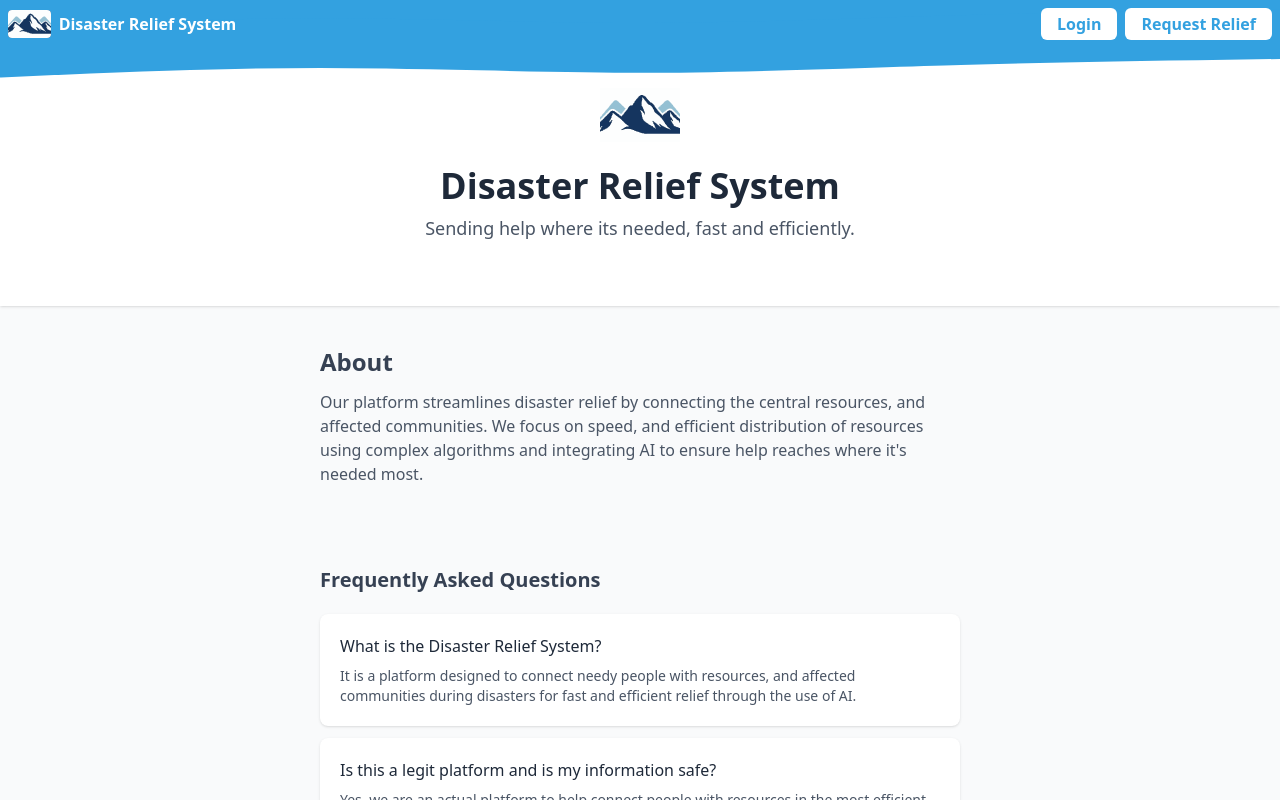
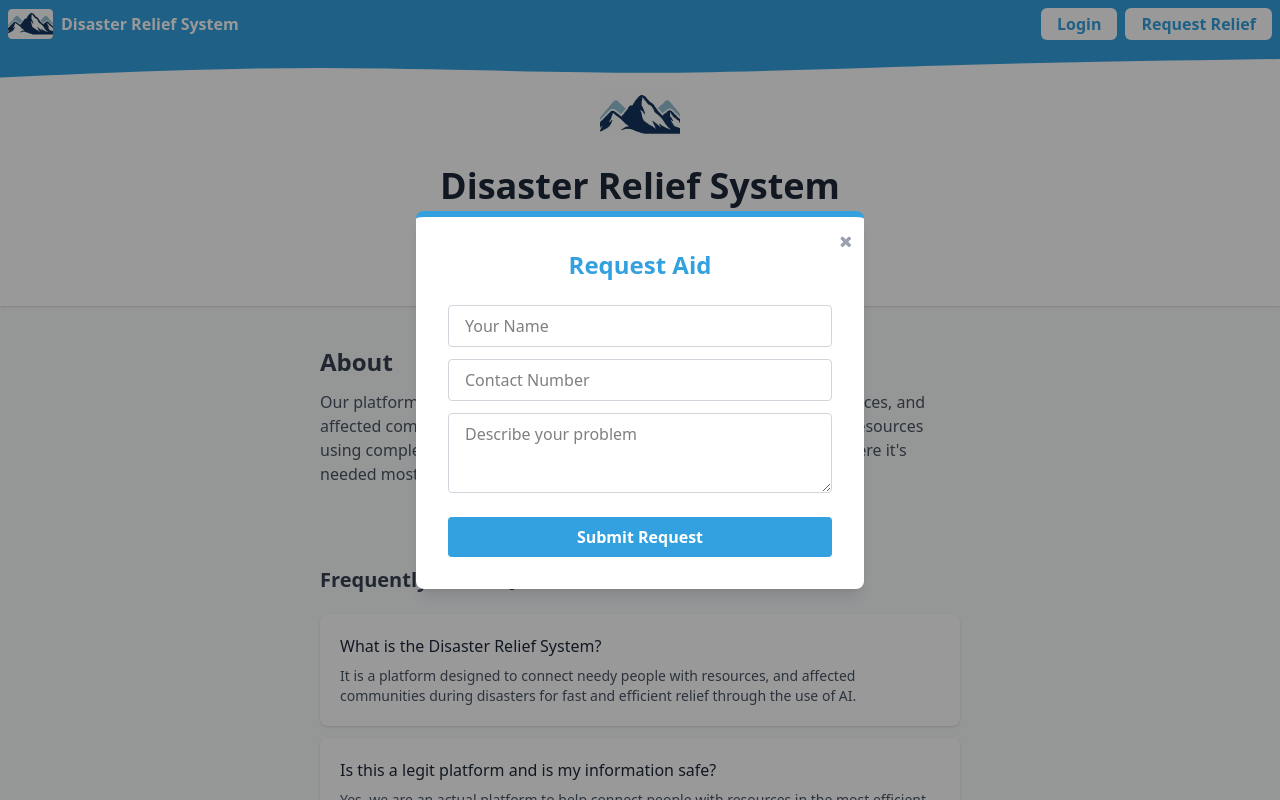
Before and after one commit to ar-rana/Disaster-Relief-System, a React (Vite) app in the folder client/: page / in a window 1280 px wide. Both pictures are taken after a click on the button "Request Relief". Shown: the top 800 px of the page. Built offline with nearby package versions, Linux system fonts and the light colour scheme.

Commit message:
added relief request modal

```diff
--- a/client/src/components/Navbar.jsx
+++ b/client/src/components/Navbar.jsx
@@ -1,26 +1,35 @@
-import React from "react";
+import React, { useState } from "react";
 import logo from "../../public/mountain_logo.svg";
 import nav_wave from "../assets/nav_wave2.svg";
+import RequestAid from "./RequestAid";
 
 const Navbar = () => {
+  const [isOpen, setOpen] = useState(false);
+
   return (
     <div className="fixed top-0 flex w-full h-12 bg-[#33A1E0] z-1001">
       <div className="p-2 h-full w-1/2 flex gap-2 items-center">
-            <img className="h-[90%] rounded-sm" src={logo} alt="logo" />
+        <a className="h-[95%]" href="/">
+          <img className="h-full rounded-sm" src={logo} alt="logo" />
+        </a>
         <p className="font-bold text-white">Disaster Relief System</p>
       </div>
       <div className="p-2 h-full w-1/2 flex gap-2 items-center justify-end">
         <a
-                className="px-4 py-1 bg-white text-[#33A1E0] font-bold rounded-md hover:bg-[#33A1E0] hover:text-white transition"
-                href="#"
+          className="px-4 py-1 bg-white text-[#33A1E0] font-bold rounded-md hover:bg-[#33A1E0] hover:text-white"
+          href="/loginandregister"
         >
           Login
         </a>
-            <button className="px-4 py-1 cursor-pointer bg-white text-[#33A1E0] font-bold rounded-md hover:bg-[#33A1E0] hover:text-white transition">
+        <button
+          className="px-4 py-1 cursor-pointer bg-white text-[#33A1E0] font-bold rounded-md hover:bg-[#33A1E0] hover:text-white"
+          onClick={() => setOpen((prev) => !prev)}
+        >
           Request Relief
         </button>
       </div>
       <img className="fixed top-[-10] w-full z-[-1]" src={nav_wave} alt="nav" />
+      <RequestAid isOpen={isOpen} setOpen={setOpen} />
     </div>
   );
 };
--- /dev/null
+++ b/client/src/components/RequestAid.jsx
@@ -0,0 +1,74 @@
+import React, { useState } from "react";
+
+const RequestAid = ({ isOpen, setOpen }) => {
+    const [location, setLocation] = useState([]);
+    const [warning, setWarning] = useState("");
+
+    const [name, setName] = useState("");
+    const [poc, setPoc] = useState("");
+    const [description, setDescription] = useState("");
+
+	if (!isOpen) return null;
+
+	const handleSubmit = (e) => {
+		e.preventDefault();
+
+
+	};
+
+	return (
+		<div className="fixed inset-0 z-50 flex items-center justify-center">
+			<div
+				className="absolute inset-0 bg-black opacity-40"
+			></div>
+			<div className="relative bg-white rounded-lg shadow-lg p-8 w-full max-w-md z-10" style={{ borderTop: "6px solid #33A1E0" }}>
+				<button
+					className="absolute top-3 right-3 text-gray-400 hover:text-gray-700"
+					onClick={() => setOpen(false)}
+					aria-label="Close"
+				>
+					<span className="fa fa-times" />
+				</button>
+				<h2 className="text-2xl font-bold mb-6 text-[#33A1E0] text-center">Request Aid</h2>
+				<form className="flex flex-col gap-3" onSubmit={handleSubmit}>
+					<input
+						type="text"
+						name="name"
+						value={name}
+						onChange={(e) => setName(e.target.value)}
+						placeholder="Your Name"
+						className="border border-gray-300 rounded px-4 py-2 focus:outline-none focus:border-[#33A1E0]"
+						required
+					/>
+					<input
+						type="number"
+						name="poc"
+						value={poc}
+						onChange={(e) => setPoc(e.target.value)}
+						placeholder="Contact Number"
+						className="border border-gray-300 rounded px-4 py-2 focus:outline-none focus:border-[#33A1E0]"
+						required
+					/>
+					<textarea
+						name="description"
+						value={description}
+						onChange={(e) => setDescription(e.target.value)}
+						placeholder="Describe your problem"
+						className="border border-gray-300 rounded px-4 py-2 focus:outline-none focus:border-[#33A1E0] min-h-[80px]"
+						required
+					/>
+                    <p className="text-sm text-red-500 p-0 m-0">{warning}</p>
+					<button
+						type="submit"
+						className="bg-[#33A1E0] text-white font-semibold py-2 rounded hover:bg-[#2381b0]"
+
+					>
+						Submit Request
+					</button>
+				</form>
+			</div>
+		</div>
+	);
+};
+
+export default RequestAid;
```
Lines whose indentation alone changed are shown as unchanged.
